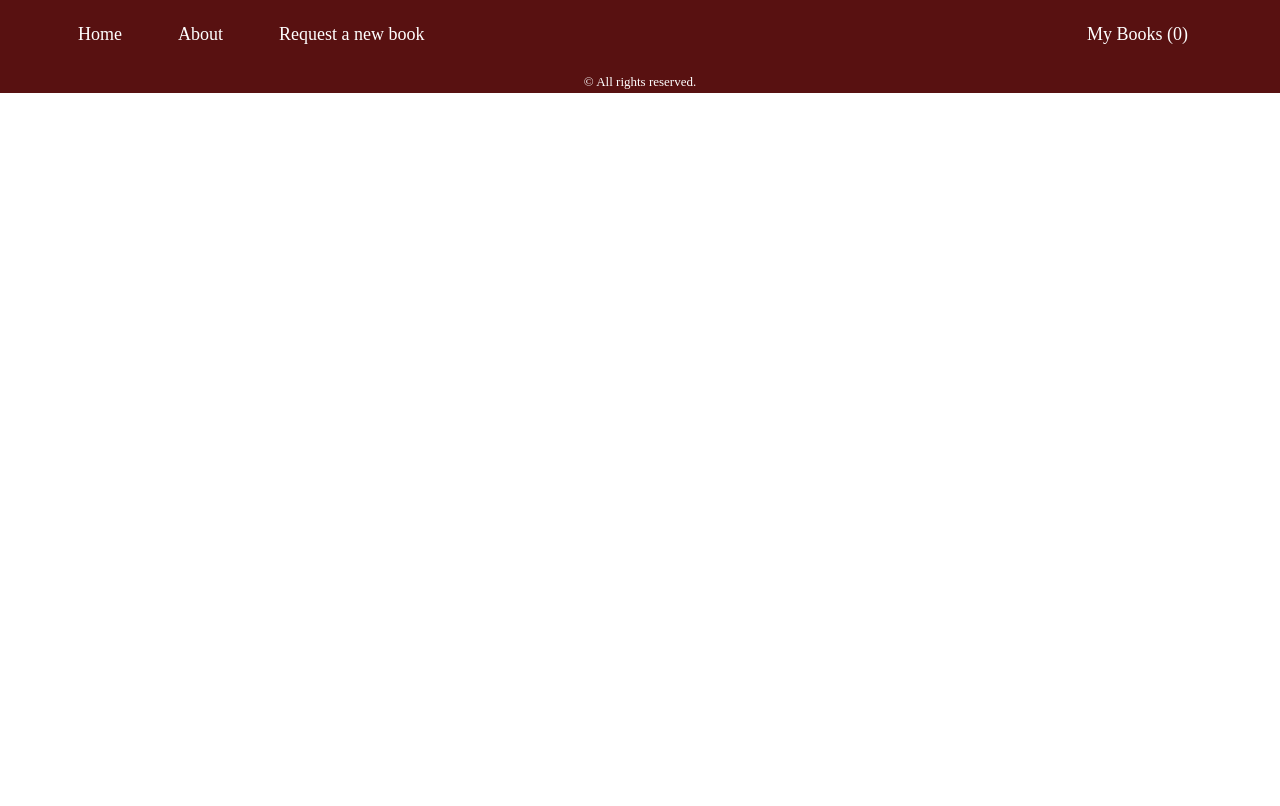
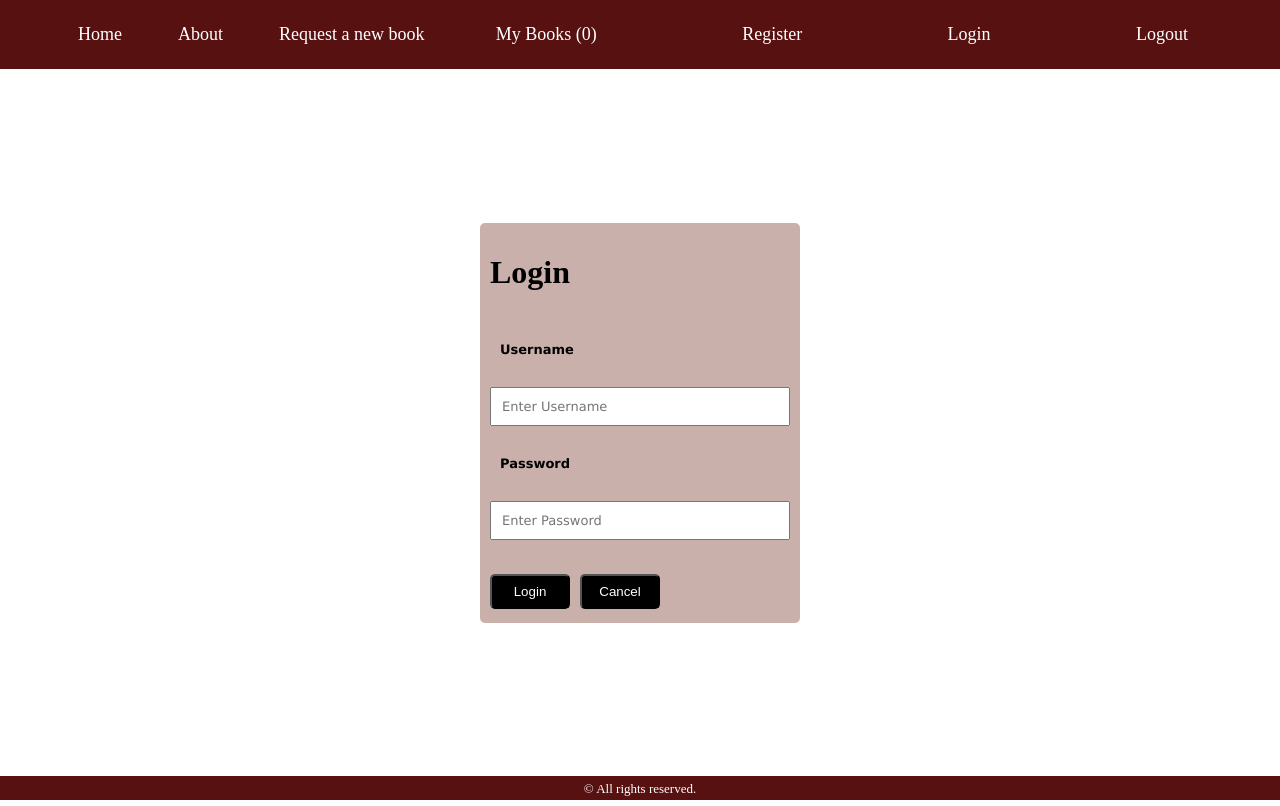
Before and after one commit to priyajana/LC-capstone-project-The-Bookshelf, a React (Vite) app in the folder front-end/: page /login in a window 1280 px wide. Built offline with nearby package versions, Linux system fonts and the light colour scheme; no server answers.

Commit message:
Adding the Login/Register components

```diff
--- a/front-end/src/App.jsx
+++ b/front-end/src/App.jsx
@@ -10,8 +10,8 @@ import BookCard from "./components/Bookcard/BookCard";
 import { useState,useEffect } from "react";
 import Rentals from "./components/Rentals/Rentals";
 import NewBookForm from "./components/Newbook/NewBookForm";
-
-
+import Register from "./components/Register/Register";
+import Login from "./components/Login/Login";
 
 const genres = ["Thriller", "Comedy", "Romance","Drama","Science","Dystopian","Psychology","Childrens"];
 async function fetchBooks(subject, startIndex)
@@ -60,7 +60,9 @@ export default function App() {
                               <Route path="/About" element={<About/>} />
                               <Route path="/rentals" element={<Rentals rentalBooks={rentalBooks} setRentals={setRentals} />}/>
                               <Route path="/NewBookForm" element={<NewBookForm genres={genres}/>} />
+                              <Route path="/register" element={<Register/>} />
                               <Route path="/details/:id" element={<BookCard bookDetails={bookList} rentalBooks={rentalBooks} setRentals={setRentals}/>} />
+                              <Route path="/login" element={<Login/>} />
 
                       </Routes>
                 <Footer/>
--- a/front-end/src/components/Header.jsx
+++ b/front-end/src/components/Header.jsx
@@ -16,6 +16,9 @@ export default function Header(){
                         <li><Link className="headerlinks" key='newbook' to="/NewBookForm">Request a new book</Link></li>
                     </ul>
                     <Link className="mybooks" key="rentals" to="/rentals">My Books ({rentalList? rentalList.length:0}) </Link>
+                    <Link className="mybooks" key="register" to="/register">Register</Link>
+                    <Link className="mybooks" key="login" to="/login">Login</Link>
+                    <Link className="mybooks" key="logout" to="/logout">Logout</Link>
                 <div className="menu-toggle" onClick={() =>setMenuOpen(!menuOpen) }>
                         &#9776;
                 </div>
--- /dev/null
+++ b/front-end/src/components/Login/Login.css
@@ -0,0 +1,68 @@
+.login-container{
+
+  display: flex;
+  justify-content: center;
+  align-items: center;
+  flex: 1;
+
+}
+
+.login-ctr {
+  width:20rem;
+        /* background-color: rgba(214, 189, 144, 0.788); */
+        background-color:rgba(100, 23, 4, 0.336);
+        border-radius: 5px;
+        display: flex;
+        flex-direction: column;
+         height: 25rem;
+}
+.loginbtn {
+   width:5rem;
+  background: black;
+  margin-left:10px;
+  margin-top:1.5rem;
+  border-radius: 5px;
+  height: 35px;
+  color:white;
+}
+.login-container label,.login-container input,.login-container p
+{
+  padding:10px;
+  font-family: Verdana, Geneva, Tahoma, sans-serif;
+  font-size: small;
+  margin-top:10px;
+
+}
+ h1 {
+     padding:10px;
+}
+
+.button-div{
+    display: flex;
+    flex-direction: column;
+}
+button:hover {
+  opacity: 0.8;
+}
+
+/* Extra styles for the cancel button */
+.cancelbtn {
+ width:5rem;
+  background: black;
+  margin-left:10px;
+  margin-top:5px;
+  border-radius: 5px;
+  height: 35px;
+  background-color: #f44336;
+}
+
+/* Change styles for span and cancel button on extra small screens */
+@media screen and (max-width: 300px) {
+  span.psw {
+     display: block;
+     float: none;
+  }
+  .cancelbtn {
+     width: 100%;
+  }
+}
--- /dev/null
+++ b/front-end/src/components/Login/Login.jsx
@@ -0,0 +1,34 @@
+
+
+import './Login.css';
+import Custombutton from "../shared/Custombutton";
+import { Link } from "react-router-dom";
+export default function Login() {
+
+
+return (
+  <div className = "login-container" >
+
+      <form>
+       <div className="login-ctr">
+       <h1>Login</h1>
+
+            <label ><b>Username</b></label>
+            <input type="text" placeholder="Enter Username" name="uname" required/>
+
+            <label ><b>Password</b></label>
+            <input type="password" placeholder="Enter Password" name="psw" required/>
+
+            <div className='button_div'>
+            <button className="loginbtn" type="submit">Login</button>
+            <Link className="link-wrapper" key="back" to={`/`}><Custombutton className="cancelbtn"  buttonname="Cancel"/></Link>
+
+            </div>
+          </div>
+
+
+        </form>
+    </div>
+)
+
+}
--- /dev/null
+++ b/front-end/src/components/Register/Register.css
@@ -0,0 +1,58 @@
+.register-container{
+
+  display: flex;
+  justify-content: center;
+  align-items: center;
+  flex: 1;
+
+}
+
+/* Add padding to containers */
+.reg_container {
+  width:20rem;
+        /* background-color: rgba(214, 189, 144, 0.788); */
+        background-color:rgba(100, 23, 4, 0.336);
+        border-radius: 5px;
+        display: flex;
+        flex-direction: column;
+
+}
+
+
+ label,input,p
+{
+  margin:10px;
+  font-family: Verdana, Geneva, Tahoma, sans-serif;
+  font-size: small;
+
+
+}
+
+h1{
+     padding:10px;
+}
+/* Set a style for the submit button */
+.registerbtn {
+  width:5rem;
+  background: black;
+  margin-left:10px;
+  margin-top:20px;
+  border-radius: 5px;
+  height: 35px;
+  color:white;
+}
+
+.registerbtn:hover {
+  opacity: 1;
+}
+
+/* Add a blue text color to links */
+a {
+  color: dodgerblue;
+}
+
+/* Set a grey background color and center the text of the "sign in" section */
+.signin {
+  background-color: #f1f1f1;
+  text-align: center;
+}
--- /dev/null
+++ b/front-end/src/components/Register/Register.jsx
@@ -0,0 +1,40 @@
+
+
+
+import { Link } from "react-router-dom";
+
+
+import './Register.css';
+
+
+
+export default function Register(){
+
+
+    return(
+   <div className="register-container">
+   <form action="/action_page.php">
+        <div className="reg_container">
+            <h1>Register</h1>
+                    <p>Please fill in this form to create an account.</p>
+
+
+                    <label for="email"><b>Email</b></label>
+                    <input type="text" placeholder="Enter Email" name="email" id="email" required/>
+
+                    <label for="psw"><b>Password</b></label>
+                    <input type="password" placeholder="Enter Password" name="psw" id="psw" required/>
+
+                    <label for="psw-repeat"><b>Repeat Password</b></label>
+                    <input type="password" placeholder="Repeat Password" name="psw-repeat" id="psw-repeat" required/>
+
+                    <button type="submit" class="registerbtn">Register</button>
+
+                <div class="container signin">
+                    <p>Already have an account? <Link to="/login">Login</Link></p>
+                </div>
+                </div>
+        </form>
+ </div>
+    )
+}
--- a/front-end/src/components/Rentals/Rentals.jsx
+++ b/front-end/src/components/Rentals/Rentals.jsx
@@ -10,7 +10,8 @@ export default function Rentals({rentalBooks,setRentals}){
   //console.log(JSON.parse(localStorage.getItem("rentals")));
    useEffect(()=>{
 
-        setRentals(JSON.parse(localStorage.getItem("rentals")));
+        //setRentals(JSON.parse(localStorage.getItem("rentals")));
+
    },[]);
 
 
```
